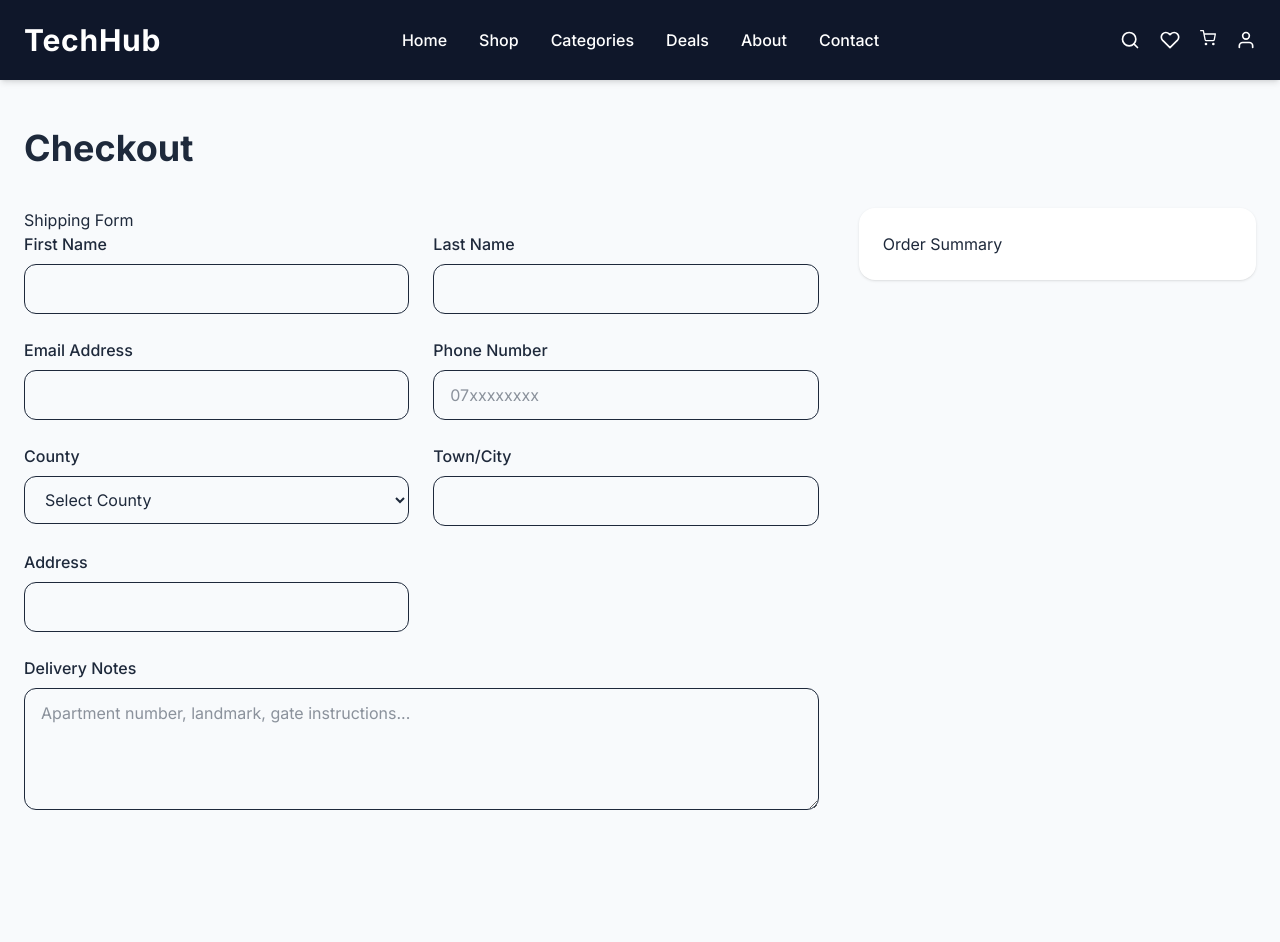
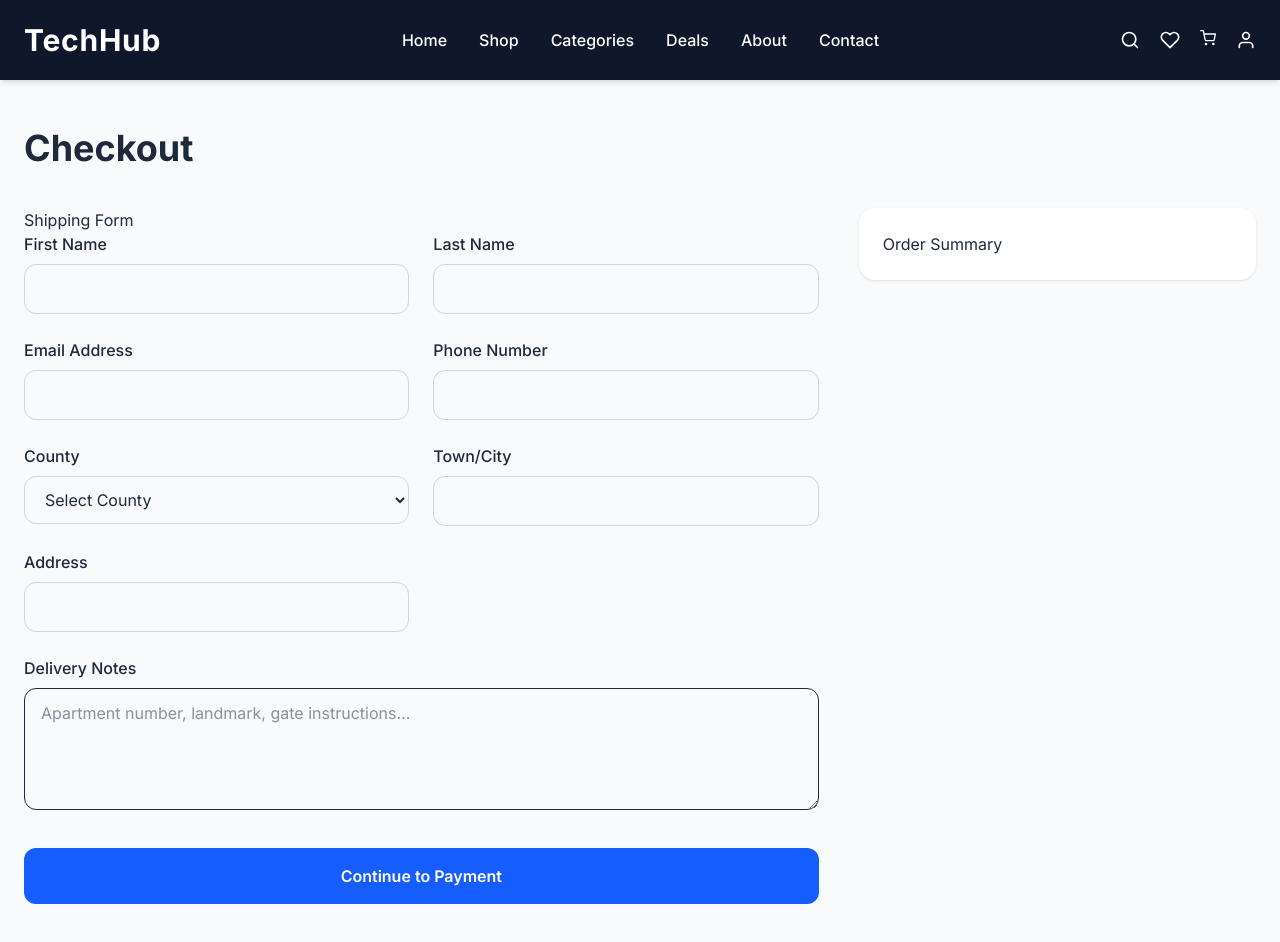
Before and after one commit to HenryOchieng/techhub, a React (Vite) app: page /checkout in a window 1280 px wide. Shown: the top 942 px of the page. Before the commit the page ends 864 px from the top, so only its background shows below. Built offline with nearby package versions, Linux system fonts and the light colour scheme.

Commit message:
form validation commit

```diff
--- a/package.json
+++ b/package.json
@@ -10,16 +10,19 @@
     "preview": "vite preview"
   },
   "dependencies": {
+    "@hookform/resolvers": "^5.5.7",
     "@tailwindcss/vite": "^4.3.2",
     "@tanstack/react-query": "^5.101.2",
     "framer-motion": "^12.42.2",
     "react": "^19.2.7",
     "react-dom": "^19.2.7",
+    "react-hook-form": "^7.83.0",
     "react-hot-toast": "^2.6.0",
     "react-icons": "^5.7.0",
     "react-router-dom": "^7.18.1",
     "swiper": "^14.0.2",
     "tailwindcss": "^4.3.2",
+    "zod": "^4.4.3",
     "zustand": "^5.0.14"
   },
   "devDependencies": {
--- a/src/components/checkout/InputField.jsx
+++ b/src/components/checkout/InputField.jsx
@@ -2,6 +2,8 @@ function InputField({
     label,
     name,
     type = "text",
+    register,
+    error,
     placeholder,
     value,
     onChange
@@ -14,12 +16,20 @@ function InputField({
 
             <input
                 type={type}
-                name={name}
                 placeholder={placeholder}
-                value={value}
-                onChange={onChange}
-                className="w-full border rounded-xl px-4 py-3 focus:outline-none focus:ring-blue-600"
+                {...register(name)}
+                className={`w-full rounded-xl px-4 py-3 border transition ${
+                    error
+                        ? "border-red-500 focus:ring-red-500"
+                        : "border-gray-300 focus:ring-blue-500"
+                }
+                focus:outline-none focus:ring-2`}
             />
+            {error && (
+                <p className="text-red-500 text-sm mt-2">
+                    {error.message}
+                </p>
+            )}
         </div>
     )
 }
--- a/src/pages/Checkout.jsx
+++ b/src/pages/Checkout.jsx
@@ -1,4 +1,6 @@
-import { useState } from "react"
+import { useForm } from "react-hook-form"
+import { zodResolver } from "@hookform/resolvers/zod"
+import { checkoutSchema } from "../validation/checkoutSchema"
 import InputField from "../components/checkout/InputField"
 import useCartStore from "../store/cartStore"
 
@@ -10,7 +12,13 @@ function Checkout() {
         0
     )
 
-    const [shipping, setShipping] = useState({
+    const {
+        register,
+        handleSubmit,
+        formState: { errors }
+    } = useForm({
+        resolver: zodResolver(checkoutSchema),
+        defaultValues: {
             firstName: "",
             lastName: "",
             email: "",
@@ -18,15 +26,12 @@ function Checkout() {
             county: "",
             town: "",
             address: "",
-        postalCode: "",
             notes: ""
+        }
     })
 
-    const handleChange = (e) => {
-        setShipping({
-            ...shipping,
-            [e.target.name]: e.target.value
-        })
+    const onSubmit = (data) => {
+        console.log(data)
     }
 
     return (
@@ -36,20 +41,21 @@ function Checkout() {
             </h1>
 
             <div className="grid lg:grid-cols-[2fr_1fr] gap-10">
+                <form onSubmit={handleSubmit(onSubmit)}>
                     <div>
                         Shipping Form
                         <div className="grid md:grid-cols-2 gap-6">
                             <InputField
                                 label="First Name"
                                 name="firstName"
-                            value={shipping.firstName}
-                            onChange={handleChange}
+                                register={register}
+                                error={errors.firstName}
                             />
                             <InputField
                                 label="Last Name"
                                 name="lastName"
-                            value={shipping.lastName}
-                            onChange={handleChange}
+                                register={register}
+                                error={errors.lastName}
                             />
                         </div>
                         <div className="grid md:grid-cols-2 gap-6 mt-6">
@@ -57,15 +63,14 @@ function Checkout() {
                                 label="Email Address"
                                 name="email"
                                 type="email"
-                            value={shipping.email}
-                            onChange={handleChange}
+                                register={register}
+                                error={errors.email}
                             />
                             <InputField
                                 label="Phone Number"
                                 name="phone"
-                            placeholder="07xxxxxxxx"
-                            value={shipping.phone}
-                            onChange={handleChange}
+                                register={register}
+                                error={errors.phone}
                             />
                         </div>
                         <div className="grid md:grid-cols-2 gap-6 mt-6">
@@ -74,10 +79,12 @@ function Checkout() {
                                     County
                                 </label>
                                 <select
-                                name="county"
-                                value={shipping.county}
-                                onChange={handleChange}
-                                className="w-full border rounded-xl px-4 py-3"
+                                    {...register("county")}
+                                    className={`w-full rounded-xl px-4 py-3 border ${
+                                        errors.county
+                                            ? "border-red-500"
+                                            : "border-gray-300"
+                                    }`}
                                 >
                                     <option value="">Select County</option>
                                     <option>Kisumu</option>
@@ -86,18 +93,23 @@ function Checkout() {
                                     <option>Siaya</option>
                                     <option>Nakuru</option>
                                 </select>
+                                {errors.county && (
+                                    <p className="text-red-500 text-sm mt-2">
+                                        {errors.county.message}
+                                    </p>
+                                )}
                             </div>
                             <InputField
                                 label="Town/City"
                                 name="town"
-                            value={shipping.town}
-                            onChange={handleChange}
+                                register={register}
+                                error={errors.town}
                             />
                             <InputField
                                 label="Address"
                                 name="address"
-                            value={shipping.address}
-                            onChange={handleChange}
+                                register={register}
+                                error={errors.address}
                             />
                         </div>
                         <div className="mt-6">
@@ -107,13 +119,19 @@ function Checkout() {
                             <textarea
                                 rows="4"
                                 name="notes"
-                            value={shipping.notes}
-                            onChange={handleChange}
+                                register={register}
                                 placeholder="Apartment number, landmark, gate instructions..."
                                 className="w-full border rounded-xl px-4 py-3"
                             />
                         </div>
                     </div>
+                    <button
+                        type="submit"
+                        className="w-full mt-8 bg-blue-600 hover:bg-blue-700 text-white py-4 rounded-xl font-semibold transition"
+                    >
+                        Continue to Payment
+                    </button>
+                </form>
                 <div className="bg-white rounded-2xl shadow p-6 h-fit sticky top-24">
                     Order Summary
                 </div>
--- /dev/null
+++ b/src/validation/checkoutSchema.js
@@ -0,0 +1,40 @@
+import { z } from "zod"
+
+export const checkoutSchema = z.object({
+    firstName: z
+        .string()
+        .min(2, "First name must be atleast 2 characters"),
+
+    lastName: z
+        .string()
+        .min(2, "Last name be atleast 2 characters"),
+
+    email: z
+        .string()
+        .email("Please enter a valid email address"),
+
+    phone: z
+        .string()
+        .regex(/^(?:\+254|0)(7\d{8}|1\d{8})$/, "Enter a valid Kenyan phone number"),
+
+    county: z
+        .string()
+        .min(1, "Please select a county"),
+
+    town: z
+        .string()
+        .min(2, "Town/City is required"),
+
+    address: z
+        .string()
+        .min(5, "Please enter your street address"),
+
+    postalCode: z
+        .string()
+        .optional(),
+
+    notes: z
+        .string()
+        .optional()
+
+})
```
Also changed, not shown: 1 other file (tests, documents, lock files or other folders). Lines whose indentation alone changed are shown as unchanged.
